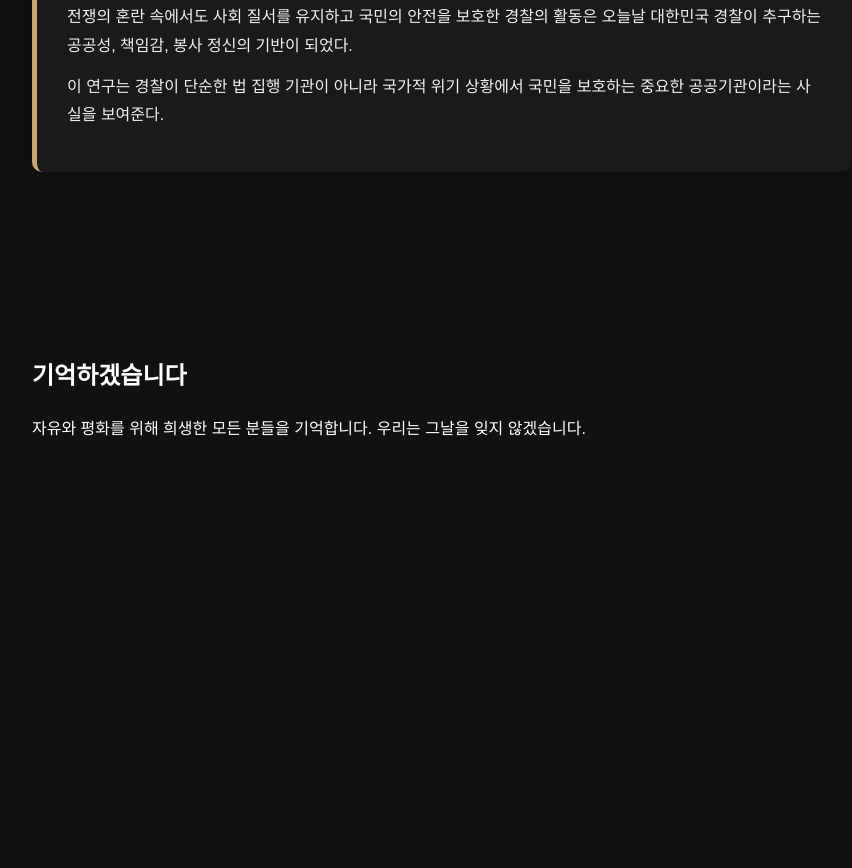
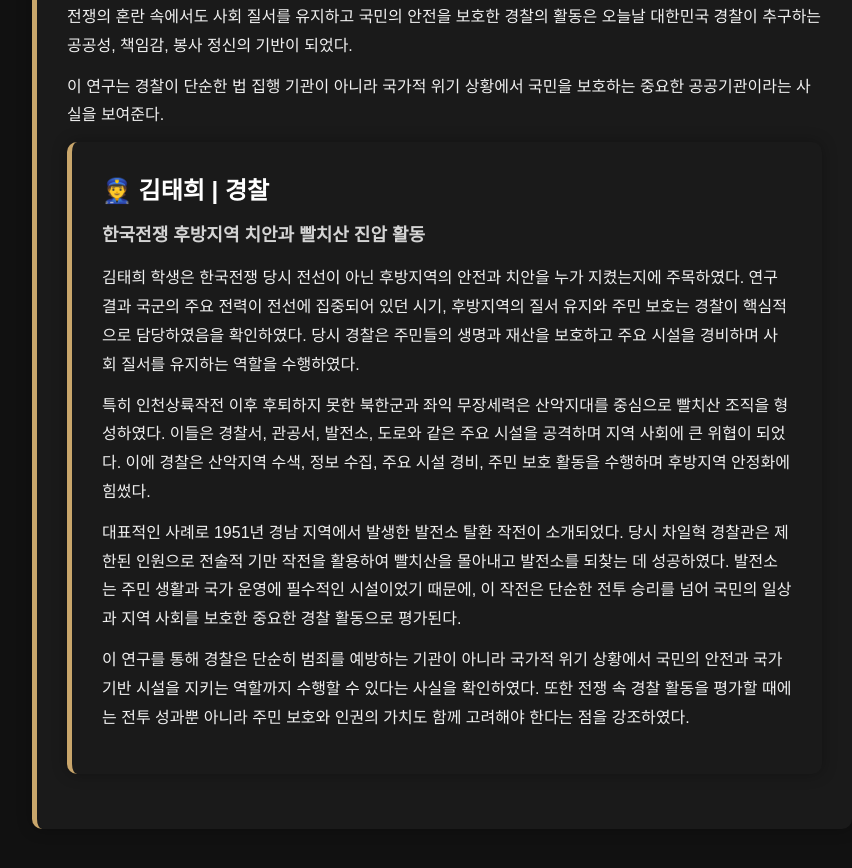
Before and after one commit to Quokka399/korean-war-memorial, a plain HTML site: page index.html in a window 1280 px wide. Shown: the part 5092-5960 px from the top of the page, without its empty margins (198-1050 px from the left). Before the commit the page ends 5693 px from the top, so only its background shows below. Drawn offline with Linux system fonts and the light colour scheme.

Commit message:
Update index.html

```diff
--- a/index.html
+++ b/index.html
@@ -347,6 +347,26 @@ color:#eeeeee;
 이 연구는 경찰이 단순한 법 집행 기관이 아니라 국가적 위기 상황에서 국민을 보호하는
 중요한 공공기관이라는 사실을 보여준다.
 </p>
+
+  <div class="research-card">
+<h3>👮 김태희 | 경찰</h3>
+<h4>한국전쟁 후방지역 치안과 빨치산 진압 활동</h4>
+
+<p>
+김태희 학생은 한국전쟁 당시 전선이 아닌 후방지역의 안전과 치안을 누가 지켰는지에 주목하였다. 연구 결과 국군의 주요 전력이 전선에 집중되어 있던 시기, 후방지역의 질서 유지와 주민 보호는 경찰이 핵심적으로 담당하였음을 확인하였다. 당시 경찰은 주민들의 생명과 재산을 보호하고 주요 시설을 경비하며 사회 질서를 유지하는 역할을 수행하였다.
+</p>
+
+<p>
+특히 인천상륙작전 이후 후퇴하지 못한 북한군과 좌익 무장세력은 산악지대를 중심으로 빨치산 조직을 형성하였다. 이들은 경찰서, 관공서, 발전소, 도로와 같은 주요 시설을 공격하며 지역 사회에 큰 위협이 되었다. 이에 경찰은 산악지역 수색, 정보 수집, 주요 시설 경비, 주민 보호 활동을 수행하며 후방지역 안정화에 힘썼다.
+</p>
+
+<p>
+대표적인 사례로 1951년 경남 지역에서 발생한 발전소 탈환 작전이 소개되었다. 당시 차일혁 경찰관은 제한된 인원으로 전술적 기만 작전을 활용하여 빨치산을 몰아내고 발전소를 되찾는 데 성공하였다. 발전소는 주민 생활과 국가 운영에 필수적인 시설이었기 때문에, 이 작전은 단순한 전투 승리를 넘어 국민의 일상과 지역 사회를 보호한 중요한 경찰 활동으로 평가된다.
+</p>
+
+<p>
+이 연구를 통해 경찰은 단순히 범죄를 예방하는 기관이 아니라 국가적 위기 상황에서 국민의 안전과 국가 기반 시설을 지키는 역할까지 수행할 수 있다는 사실을 확인하였다. 또한 전쟁 속 경찰 활동을 평가할 때에는 전투 성과뿐 아니라 주민 보호와 인권의 가치도 함께 고려해야 한다는 점을 강조하였다.
+</p>
 </div>
 
 </section>
```
